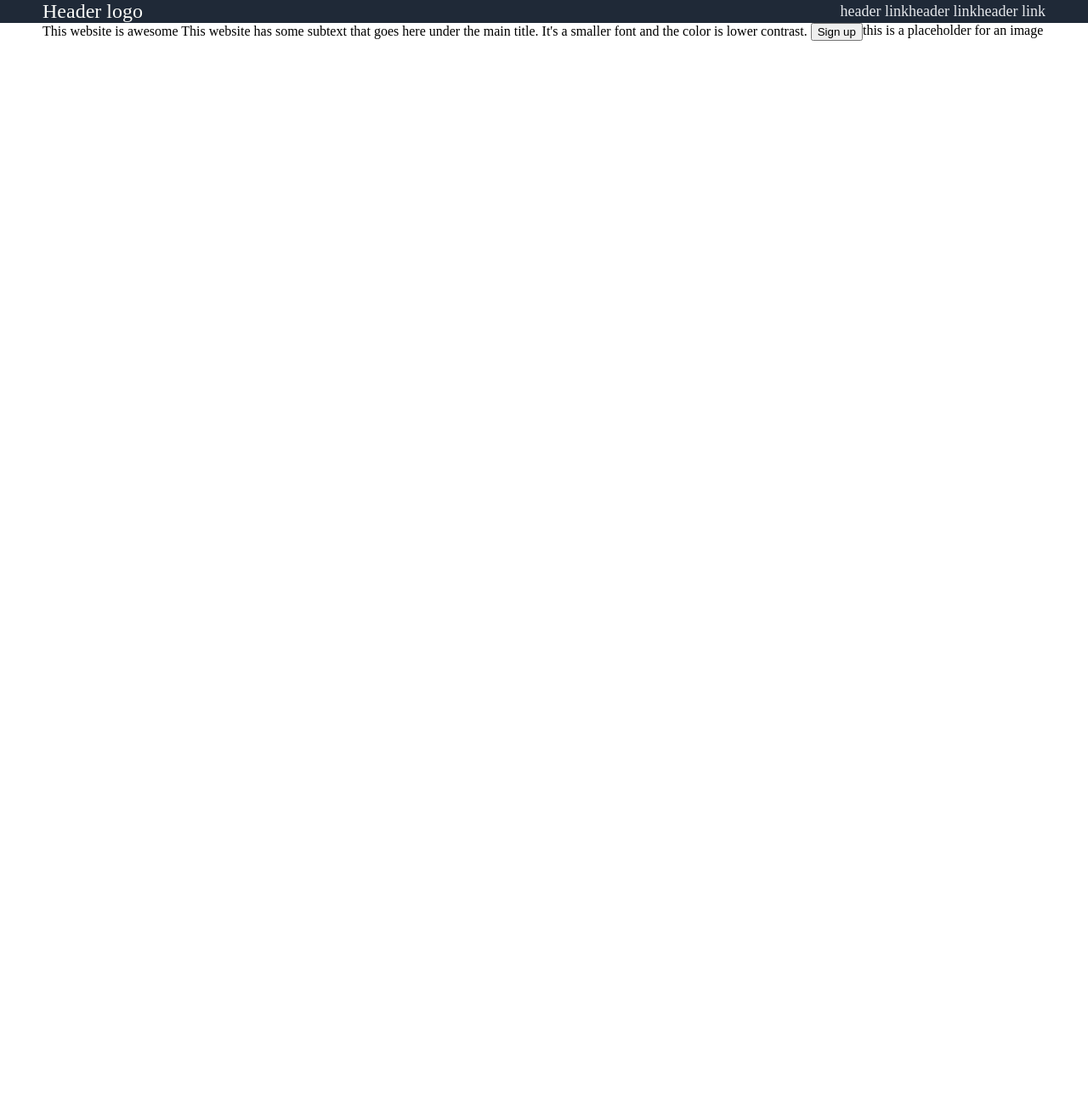
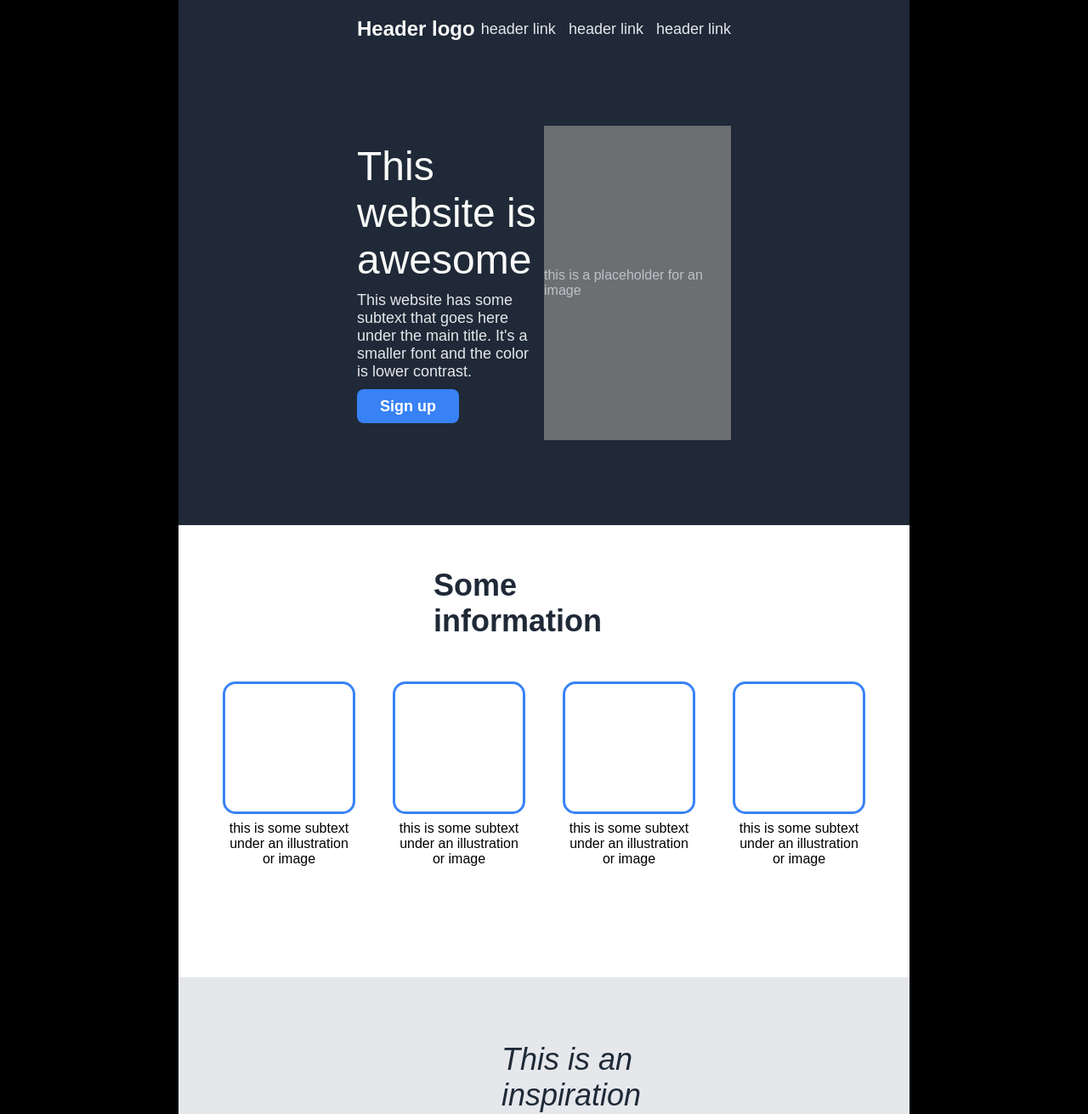
Before and after one commit to stressedball/Landing_page_ProjectOdin, a plain HTML site: page index.html in a window 1280 px wide. Shown: the top 1311 px of the page at 85% size. Before the commit the page ends 800 px from the top, so only its background shows below. Drawn offline with Linux system fonts and the light colour scheme.

Commit message:
99% done. One day. This is addictive

```diff
--- a/index.html
+++ b/index.html
@@ -18,7 +18,7 @@
         </div>
         <div class="container one">
             <div class="block left">
-                <span>This website is awesome</span>
+                <span class="container-one-title">This website is awesome</span>
                 <span>This website has some subtext that goes here under the main title. It's a smaller font and the color is lower contrast.</span>
                 <button class="button">Sign up</button>
             </div>
@@ -26,9 +26,47 @@
                 <span>this is a placeholder for an image</span>
             </div>
         </div>
-        <div class="container two"></div>
-        <div class=" container three"></div>
-        <div class="container four"></div>
-        <div class="container footer"></div>
+        <div class="container two">
+            <div id="container-2-title">Some information</div>
+            <div class="horror-squares">
+                <div class="block">
+                    <div class="square"></div>
+                    <span>this is some subtext under an illustration or image</span>
+                </div>
+                <div class="block">
+                    <div class="square"></div>
+                    <span>this is some subtext under an illustration or image</span>
+                </div>
+                <div class="block">
+                    <div class="square"></div>
+                    <span>this is some subtext under an illustration or image</span>
+                </div>
+                <div class="block">
+                    <div class="square"></div>
+                    <span>this is some subtext under an illustration or image</span>
+                </div>
+            </div>
+        </div>
+        <div class=" container three">
+            <p class="block quote">This is an inspiration quote, or a testimonial from a customer. Maybe it's just filling up space, or maybe people actually read it. Who know? All I know is that it looks nice.</p>
+            <p class="block quote_author">-Thor, God of thunder</p>
+        </div>
+        <div class="container four">
+            <div class="container unique">
+                <div class="block">
+                    <span style="font-weight: bolder;">Call to action! It's time!</span>
+                    <span>Sign up for our production by clicking that button over there!</span>
+                </div>
+                <div class="block">
+                    <button
+                    class="button"
+                    style="border: solid;
+                    border-color:white; border-width: thin;">
+                    Sign up
+                    </button>
+                </div>
+            </div>
+        </div>
+        <div class="container footer">Copyright &#169; The Odin Project 2022</div>
     </body>
 </html>
--- a/style.css
+++ b/style.css
@@ -9,32 +9,178 @@ body {
     flex-direction: column;
     margin: 0;
     padding: 0;
+    font-family: Arial;
+    margin-left: 210px;
+    margin-right: 210px;
+    background-color: black;
+}
+
+.block {
+    flex: 1;
+    display: flex;
+    flex-direction: column;
+    align-items: flex-start;
+    padding-top: 20px;
+    padding-bottom: 20px;
+    justify-content: space-around;
+}
+
+.block.left {
+    gap: 10px;
+}
+
+.block.left .container-one-title {
+    font-size: 48px;
+    font-weight:800px;
+    color: #f9faf8;
+}
+
+.block.left span {
+    font-size: 18px;
+    color: #E5E7EB;
+}
+
+.block.quote {
+    flex: 1;
+    font-size: 36px;
+    font-style: italic;
+    font-weight: lighter;
+    color: #1f2937;
+}
+
+.block.quote_author {
+    flex: 0;
+    font-weight: bolder;
+    list-style:circle;
+
+}
+
+.block.right {
+    background-color: grey;
+    opacity: 0.8;
+    color: #E5E7EB;
+    align-items: center;
+    justify-content: center;
+}
+
+.button {
+    width: 120px;
+    height: 40px;
+    background-color: #3882F6;
+    border-radius: 8px;
+    color: white;
+    border: none;
+    font-weight: bold;
+    font-size: 18px;
 }
 
 .container {
     flex: 1;
     display: flex;
-    padding-left: 50px;
-    padding-right: 50px;
+    padding-left: 210px;
+    padding-right: 210px;
+    padding-top: 20px;
+    padding-bottom: 20px;
 }
 
-.container.header {
+.container.header,
+.container.footer {
     flex:0;
     justify-content:space-between;
     background-color: #1f2937;
     font-size: 24px;
     color: #f9faf8;
-    font-family: 'Times New Roman', Times, serif;
     align-items: center;
+    font-weight: bolder;
 }
+
+.container.footer {
+    font-size: 18px;
+    font-size: none;
+    text-align: center;
+    font-weight: normal;
+    color: #f9faf8;
+    justify-content: center;
+}
+
+
+.container.one {
+    height: auto;
+    padding-top: 80px;
+    background-color: #1f2937;
+    padding-bottom: 100px;
+}
+
+.container.two {
+    flex-direction: column;
+    background-color: white;
+    align-items: center;
+    padding-top: 50px;
+    padding-left: 300px;
+    padding-right: 300px;
+    padding-bottom: 110px;
+    gap: 30px;
+ }
+
+#container-2-title {
+    flex: 0;
+    font-size: 36px;
+    font-weight: bolder;
+    color: #1f2937;
+}
+
+.container.three {
+    flex-direction: column;
+    background-color: #E5E7EB;
+    padding-left: 380px;
+    padding-right: 380px;
+}
+
+.container.four {
+    background-color: white;
+    padding-top: 100px;
+    padding-bottom: 100px;
+}
+
+.container.unique {
+    background-color: #3882F6;
+    border-radius: 15px;
+    color: white;
+    border: solid;
+    border-color:  #3882F6;
+}
+
+.horror-squares {
+    flex: 1;
+    display: flex;
+    flex-direction: row;
+    padding-left: 20px;
+    padding-right: 20px;
+    gap: 50px;
+}
+
+.horror-squares .block {
+    max-width: 150px;
+    display: flex;
+    gap: 8px;
+    align-items: center;
+    text-align: center;
+}
+
 
 .links {
     display: flex;
     flex-direction: row;
     font-size: 18px;
     color: #E5E7EB;
+    gap: 15px;
+    font-weight: normal;
 }
 
-.container.one {
-
+.square {
+    height: 150px;
+    width: 150px;
+    border: solid;
+    border-color:  #3882F6;
+    border-radius: 15px;
 }
```
